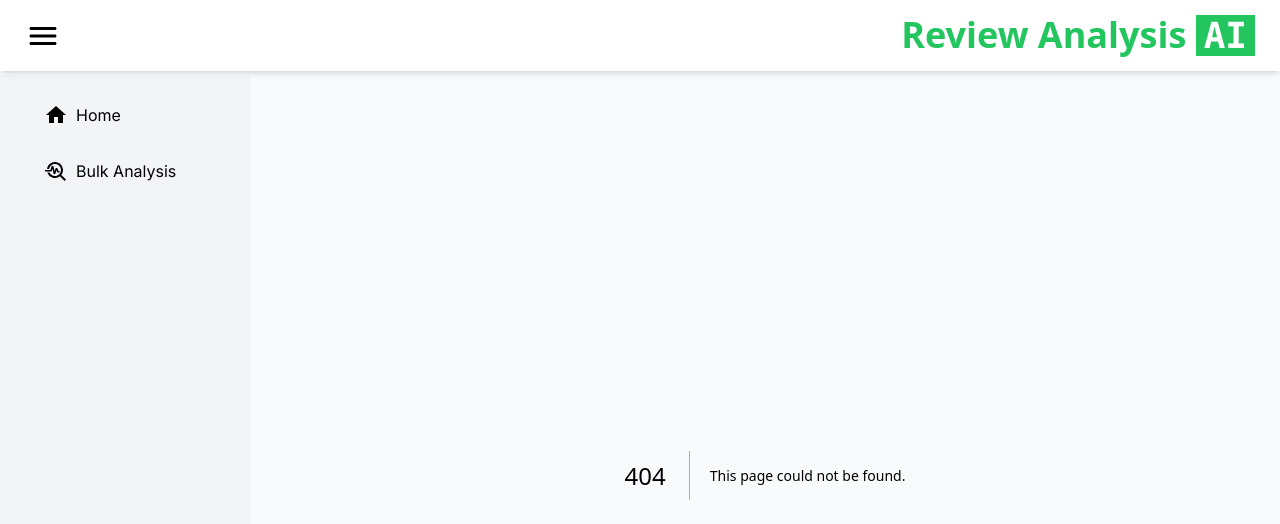
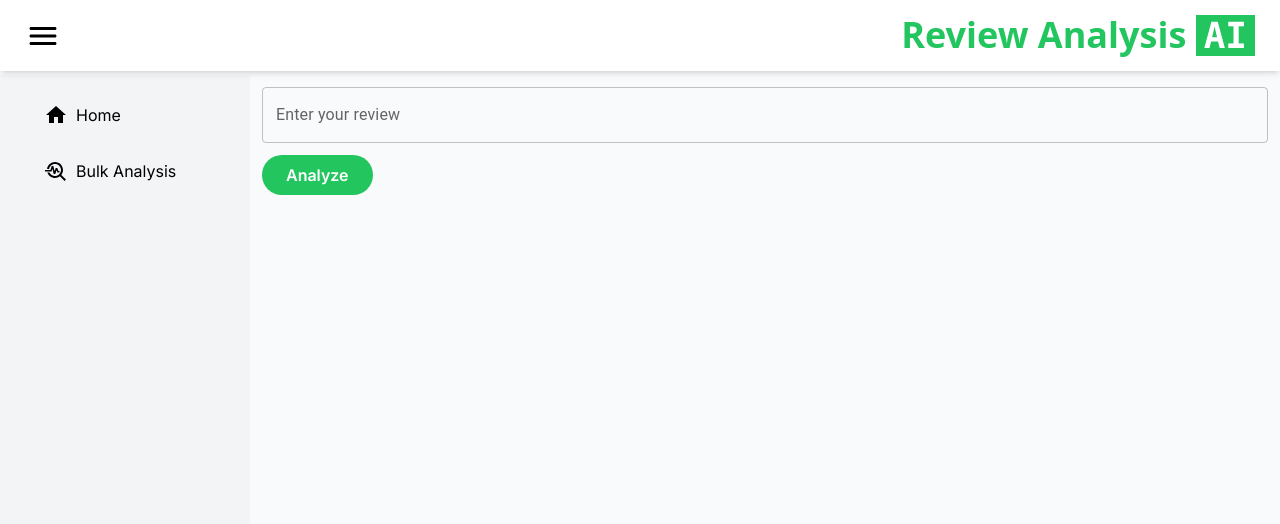
Before and after one commit to PatelPreyansh30/fe-sentimental-analysis, a Next.js app: page /home in a window 1280 px wide. Before the commit this address had no page. Shown: the top 524 px of the page. Built offline with nearby package versions, Linux system fonts and the light colour scheme.

Commit message:
new ui added with sidebar and navbar

```diff
--- /dev/null
+++ b/src/app/home/bulk/page.tsx
@@ -0,0 +1,11 @@
+import React from "react";
+
+const BulkPage = () => {
+  return (
+    <div className="text-xl">
+      Currently this feature is under working, thank you for your patience.
+    </div>
+  );
+};
+
+export default BulkPage;
--- /dev/null
+++ b/src/app/home/layout.tsx
@@ -0,0 +1,21 @@
+"use client";
+
+import Navbar from "@/components/Navbar";
+import Sidebar from "@/components/Sidebar";
+import React, { useState } from "react";
+
+const HomeLayout = ({ children }: { children: React.ReactNode }) => {
+  const [toggleSidebar, setToggleSidebar] = useState(true);
+
+  return (
+    <div>
+      <Navbar showHideSidebar={() => setToggleSidebar(!toggleSidebar)} />
+      <div className={`mt-[75px] ${toggleSidebar ? "ml-[250px]" : "ml-[0px]"}`}>
+        {toggleSidebar && <Sidebar />}
+        <div className="p-3">{children}</div>
+      </div>
+    </div>
+  );
+};
+
+export default HomeLayout;
--- /dev/null
+++ b/src/app/home/page.tsx
@@ -0,0 +1,8 @@
+import Analyze from "@/module/Analyze/Analyze";
+import React from "react";
+
+const HomePage = () => {
+  return <Analyze />;
+};
+
+export default HomePage;
--- a/src/app/layout.tsx
+++ b/src/app/layout.tsx
@@ -1,12 +1,7 @@
-"use client";
-
 import ToastifyAlerts from "@/utils/ToastifyContainer";
 import "./globals.css";
 import type { Metadata } from "next";
 import { Inter } from "next/font/google";
-import Navbar from "@/components/Navbar";
-import { useState } from "react";
-import Sidebar from "@/components/Sidebar";
 
 const inter = Inter({ subsets: ["latin"] });
 
@@ -21,19 +16,11 @@ export default function RootLayout({
 }: {
   children: React.ReactNode;
 }) {
-  const [toggleSidebar, setToggleSidebar] = useState(true);
-
   return (
     <html lang="en">
       <body className={`bg-slate-50 ${inter.className}`}>
         <ToastifyAlerts />
-        <Navbar showHideSidebar={() => setToggleSidebar(!toggleSidebar)} />
-        <div
-          className={`mt-[75px] ${toggleSidebar ? "ml-[250px]" : "ml-[0px]"}`}
-        >
-          {toggleSidebar && <Sidebar />}
-          {children}
-        </div>
+        {children}
       </body>
     </html>
   );
--- a/src/app/page.tsx
+++ b/src/app/page.tsx
@@ -1,9 +1,15 @@
-import Analyze from "@/module/Analyze/Analyze";
+"use client";
+
+import { useEffect } from "react";
+import { useRouter } from "next/navigation";
+import { ApplicationConstant } from "@/constant/applicationConstant";
 
 export default function Home() {
-  return (
-    <div>
-      <Analyze />
-    </div>
-  );
+  const router = useRouter();
+
+  useEffect(() => {
+    router.replace(ApplicationConstant.HOME_PATH);
+  }, [router]);
+
+  return <></>;
 }
--- a/src/constant/applicationConstant.ts
+++ b/src/constant/applicationConstant.ts
@@ -1,6 +1,6 @@
 export const ApplicationConstant = {
-  HOME_PATH: "/",
-  BULK_ANALYSIS_PATH: "bulk/",
+  HOME_PATH: "/home",
+  BULK_ANALYSIS_PATH: "/home/bulk",
 };
 
 export const ApiConstant = {
--- a/src/module/Analyze/Analyze.tsx
+++ b/src/module/Analyze/Analyze.tsx
@@ -75,7 +75,7 @@ const Analyze = () => {
   return (
     <>
       {isApiCalling && <Loader />}
-      <div className="p-3">
+      <div>
         <TextField
           value={sentence}
           onChange={handleOnChange}
```
